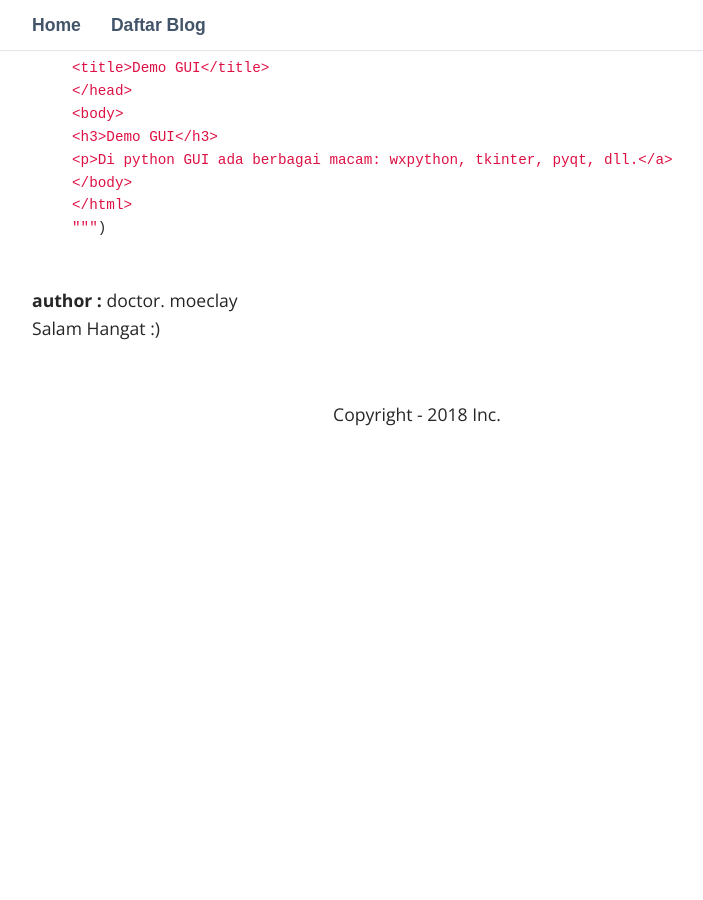
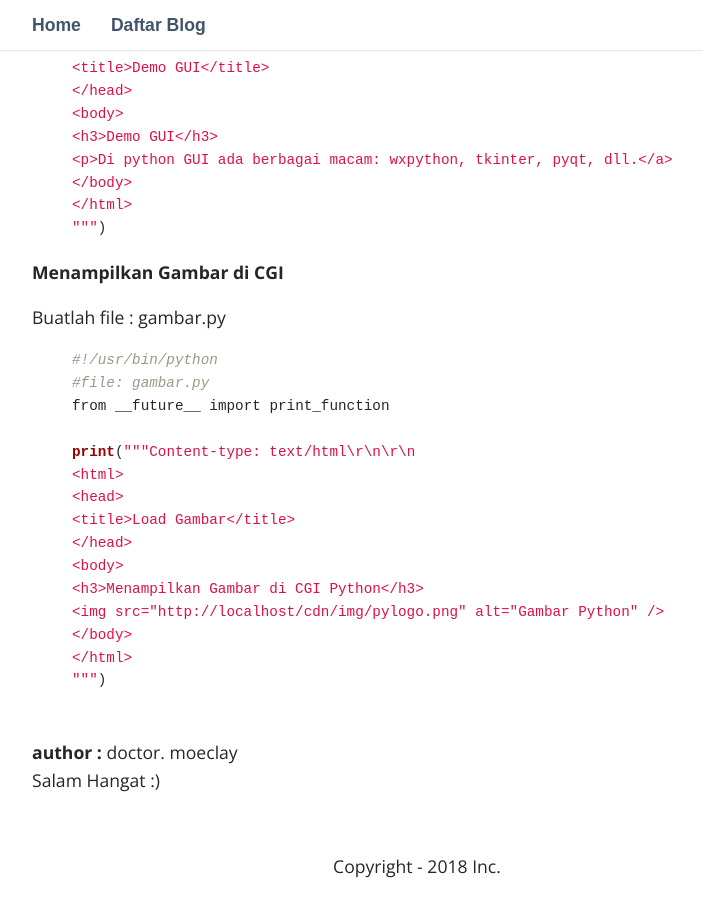
Before and after one commit to moeclay/moeclay.github.io, a Jekyll site: the page built from _posts/2019-08-14-part01-cgi-python.markdown, in a window 1280 px wide and 900 px high, scrolled down 1010 px. Shown: the whole window, without its empty margins (223-926 px from the left). Built offline with Jekyll 4.4.1, drawn with Linux system fonts in a browser that asks for light colours; some web fonts are replaced; before the commit the page ends 1495 px from its top, so only the background shows below that.

Commit message:
003-part01-cgi-python

```diff
--- a/_posts/2019-08-14-part01-cgi-python.markdown
+++ b/_posts/2019-08-14-part01-cgi-python.markdown
@@ -48,3 +48,25 @@ print("""Content-type: text/html\r\n\r\n
 {% endhighlight %}
 
 </div>
+
+<div>
+<p><b>Menampilkan Gambar di CGI </b></p>
+<p>Buatlah file : gambar.py</p>
+{% highlight python %}
+#!/usr/bin/python
+#file: gambar.py
+from __future__ import print_function
+
+print("""Content-type: text/html\r\n\r\n
+<html>
+<head>
+<title>Load Gambar</title>
+</head>
+<body>
+<h3>Menampilkan Gambar di CGI Python</h3>
+<img src="http://localhost/cdn/img/pylogo.png" alt="Gambar Python" />
+</body>
+</html>
+""")
+{% endhighlight %}
+</div>
```
